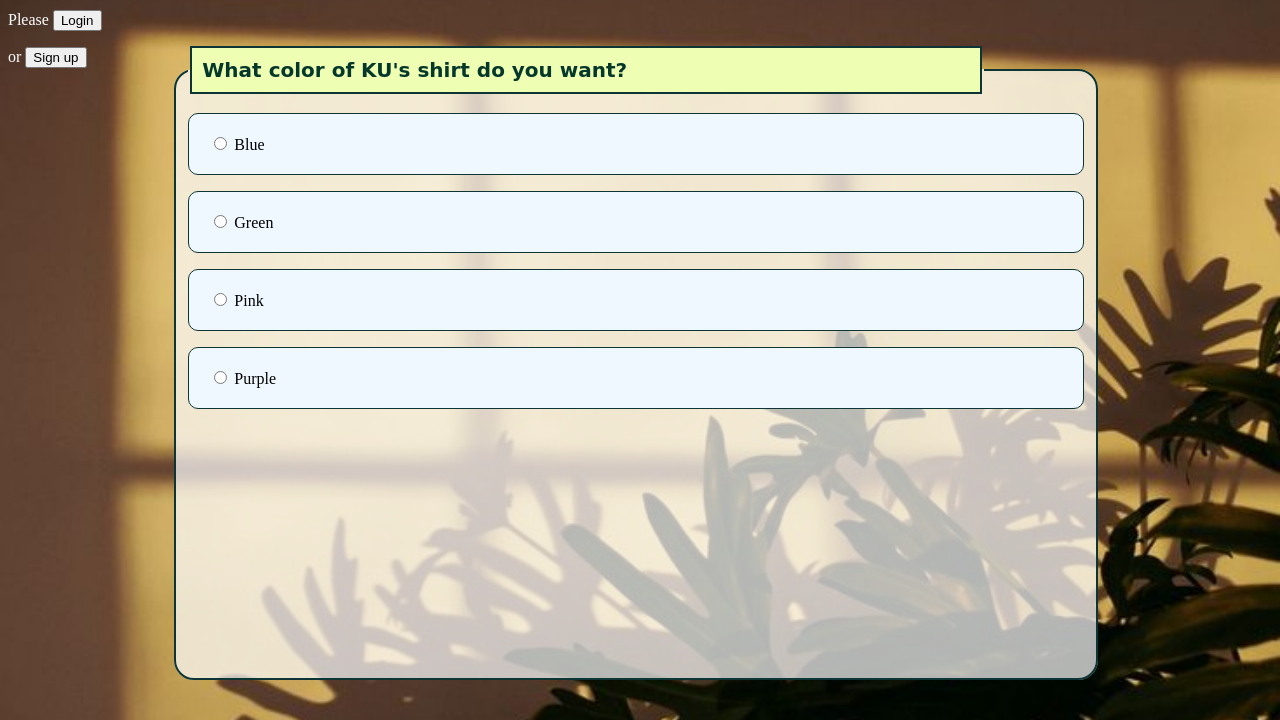
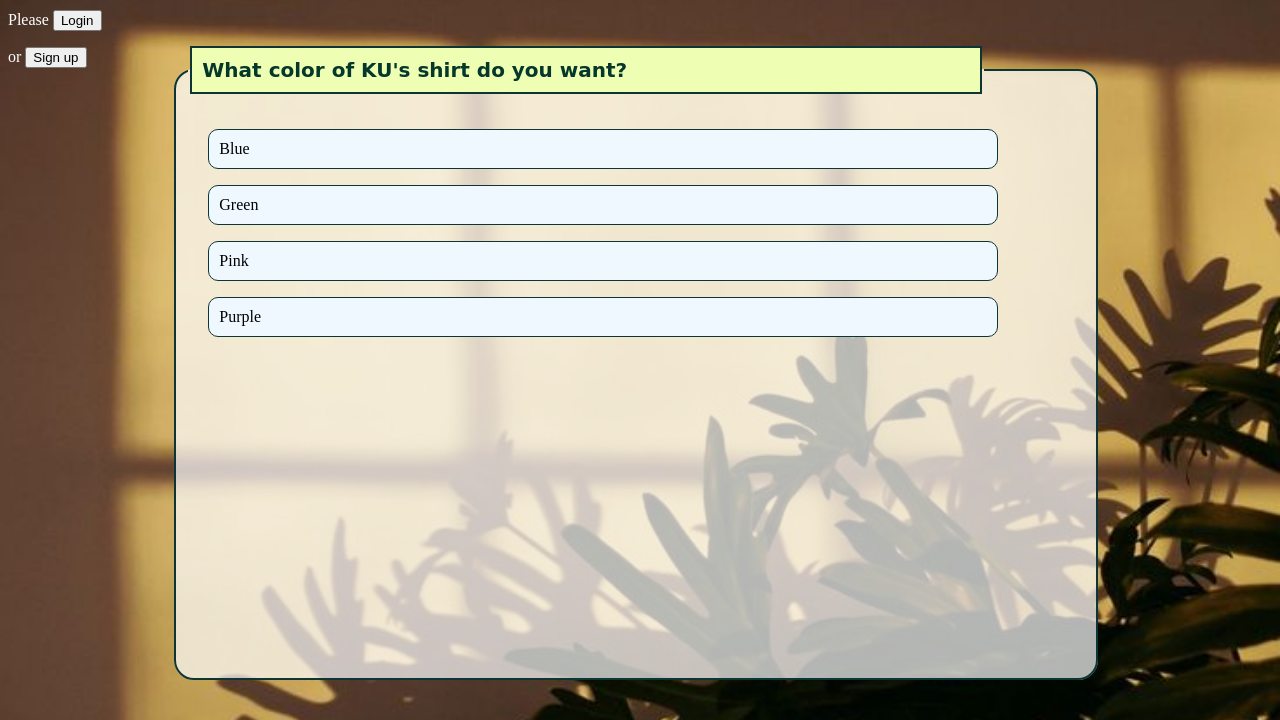
Before and after one commit to tnnpp/ku-polls, a Django app: page /polls/1/ in a window 1280 px wide. Shown: the top 720 px of the page. Run offline with Django 4.2, Linux system fonts and the light colour scheme; data comes from the database, SQL or seed files in the repository.

Commit message:
Update radio input UI

```diff
--- a/polls/static/polls/detail_style.css
+++ b/polls/static/polls/detail_style.css
@@ -1,3 +1,30 @@
+input[type="radio"] {
+    display: none; /* Hide the radio inputs */
+}
+label {
+    display: inline-block;
+    width: 60vw;
+    padding: 10px;
+    border: 1.5px solid rgb(13, 53, 53);
+    border-radius: 10px;
+    margin-left: -20px;
+    margin-top: 0px;
+    background-color: aliceblue;
+    cursor: pointer;
+    transition: background-color 0.3s;
+}
+input[type="radio"]:checked + label {
+    background-color: #2d55d6;
+    border: 1.5px solid rgb(255, 255, 255);
+    color: white;
+}
+label:hover{
+    border: 1.5px solid #2d55d6;
+    color: #2d55d6;
+}
+
+
+
 .vote_button{
     background-color: #e7ffad;
     color: rgb(4, 111, 74);
@@ -59,18 +86,6 @@ body{
     background-position: center;
 }
 
-.choice_button {
-    width: auto; /* Set the width and height based on your custom image size */
-    background-color: aliceblue;
-    padding: 20px;
-    border: 1.5px solid rgb(13, 53, 53);
-    border-radius: 10px;
-    margin-top: 0px;
-    cursor: pointer;
-}
-.choice_button:hover {
-    border-color: blue; /* Change the border color on hover */
-}
 
 .welcome{
     position: absolute;
```
